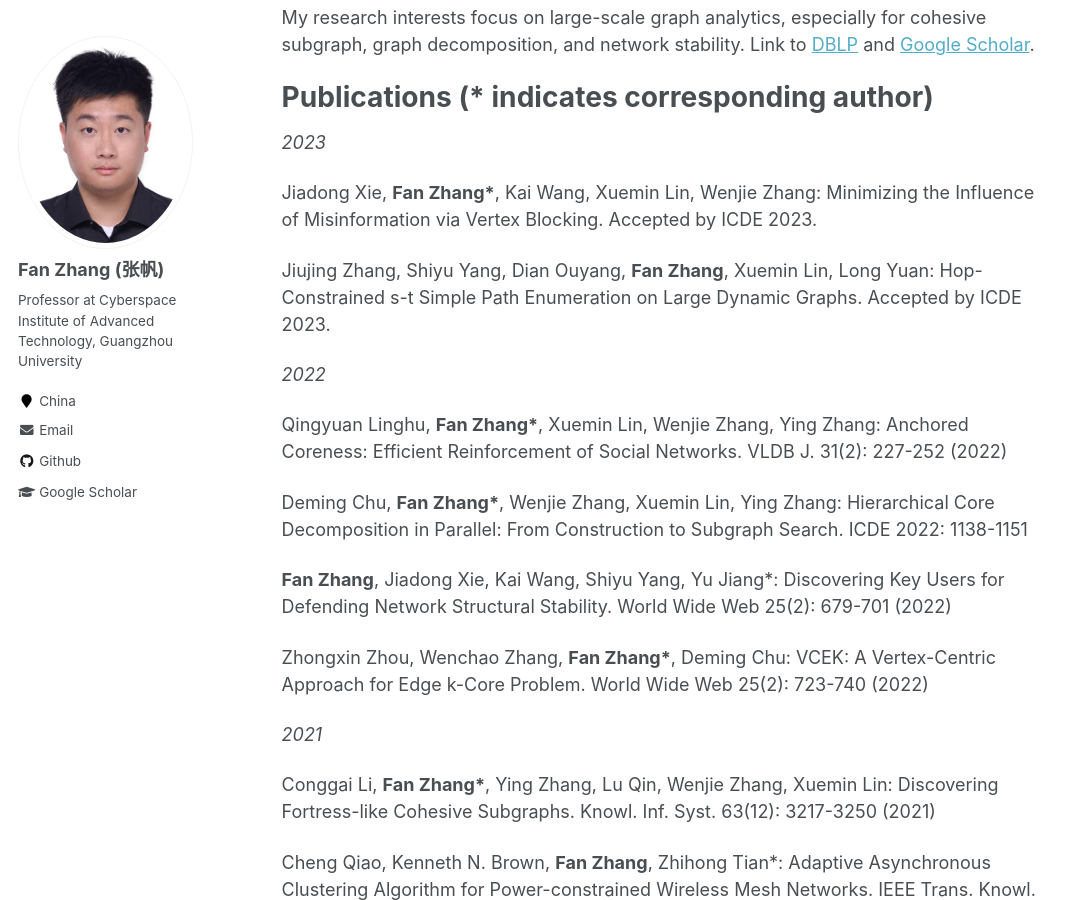
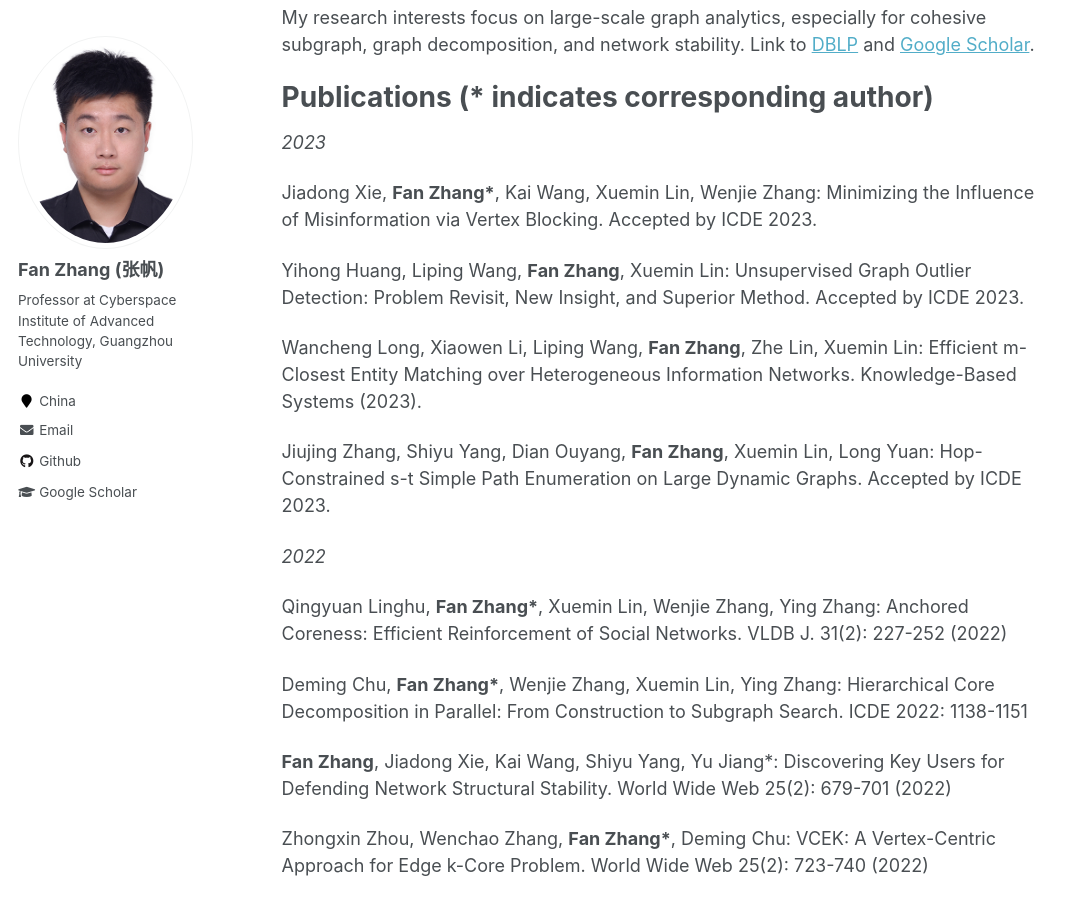
Before and after one commit to fanzhangcs/fanzhangcs.github.io, a Jekyll site: the page built from _pages/about.md, in a window 1280 px wide and 900 px high, scrolled down 315 px. Shown: the whole window, without its empty margins (0-1080 px from the left). Built offline with Jekyll 4.4.1, drawn with Linux system fonts in a browser that asks for light colours; some of the changed text lies outside the part shown.

Commit message:
Update about.md

```diff
--- a/_pages/about.md
+++ b/_pages/about.md
@@ -19,6 +19,10 @@ Publications (* indicates corresponding author)
 *2023*
 
 Jiadong Xie, **Fan Zhang\***, Kai Wang, Xuemin Lin, Wenjie Zhang: Minimizing the Influence of Misinformation via Vertex Blocking.  Accepted by ICDE 2023.
+
+Yihong Huang, Liping Wang, **Fan Zhang**, Xuemin Lin: Unsupervised Graph Outlier Detection: Problem Revisit, New Insight, and Superior Method. Accepted by ICDE 2023.
+
+Wancheng Long, Xiaowen Li, Liping Wang, **Fan Zhang**, Zhe Lin, Xuemin Lin: Efficient m-Closest Entity Matching over Heterogeneous Information Networks. Knowledge-Based Systems (2023).
 
 Jiujing Zhang, Shiyu Yang, Dian Ouyang, **Fan Zhang**, Xuemin Lin, Long Yuan: Hop-Constrained s-t Simple Path Enumeration on Large Dynamic Graphs. Accepted by ICDE 2023.
 
@@ -68,7 +72,7 @@ Boge Liu, **Fan Zhang**, Chen Zhang, Wenjie Zhang, Xuemin Lin: CoreCube: Core De
 
 Chen Zhang, Wenjie Zhang, Ying Zhang, Lu Qin, **Fan Zhang**, Xuemin Lin: Selecting the Optimal Groups: Efficiently Computing Skyline k-Cliques. CIKM 2019: 1211-1220
 
-Deming Chu, **Fan Zhang\***, Jingjing Lin, “Similarity Evaluation on Labeled Graphs via Hierarchical Core Decomposition“, CCF Big Data 2019 [PDF](https://drive.google.com/file/d/1aegTVmxTcGCezZ1Cg3D0bjxbh_0w5VNV/view?usp=sharing)
+Deming Chu, **Fan Zhang\***, Jingjing Lin: Similarity Evaluation on Labeled Graphs via Hierarchical Core Decomposition, CCF Big Data 2019 [PDF](https://drive.google.com/file/d/1aegTVmxTcGCezZ1Cg3D0bjxbh_0w5VNV/view?usp=sharing)
 
 Wanqi Liu, Dong Wen, Hanchen Wang, **Fan Zhang**, Xubo Wang: Skyline Nearest Neighbor Search on Multi-layer Graphs, ICDE Workshops 2019
 
```
